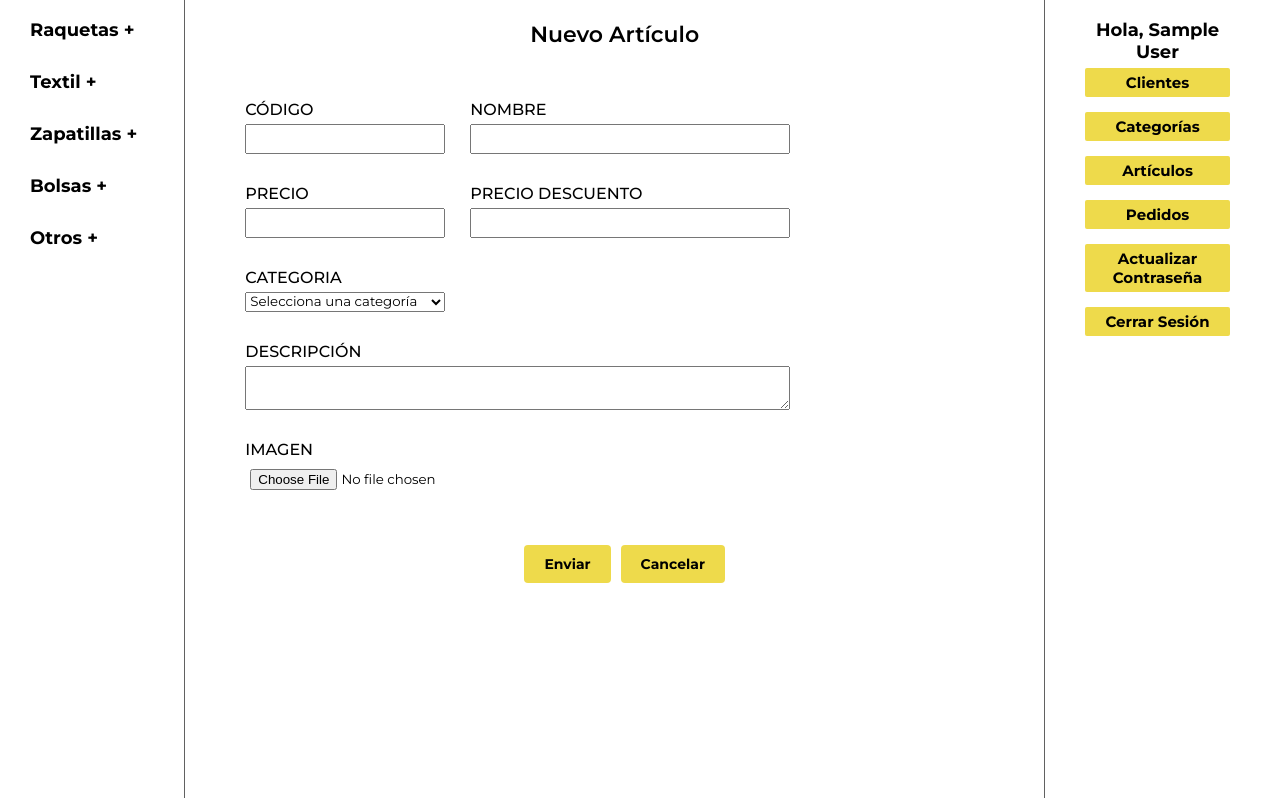
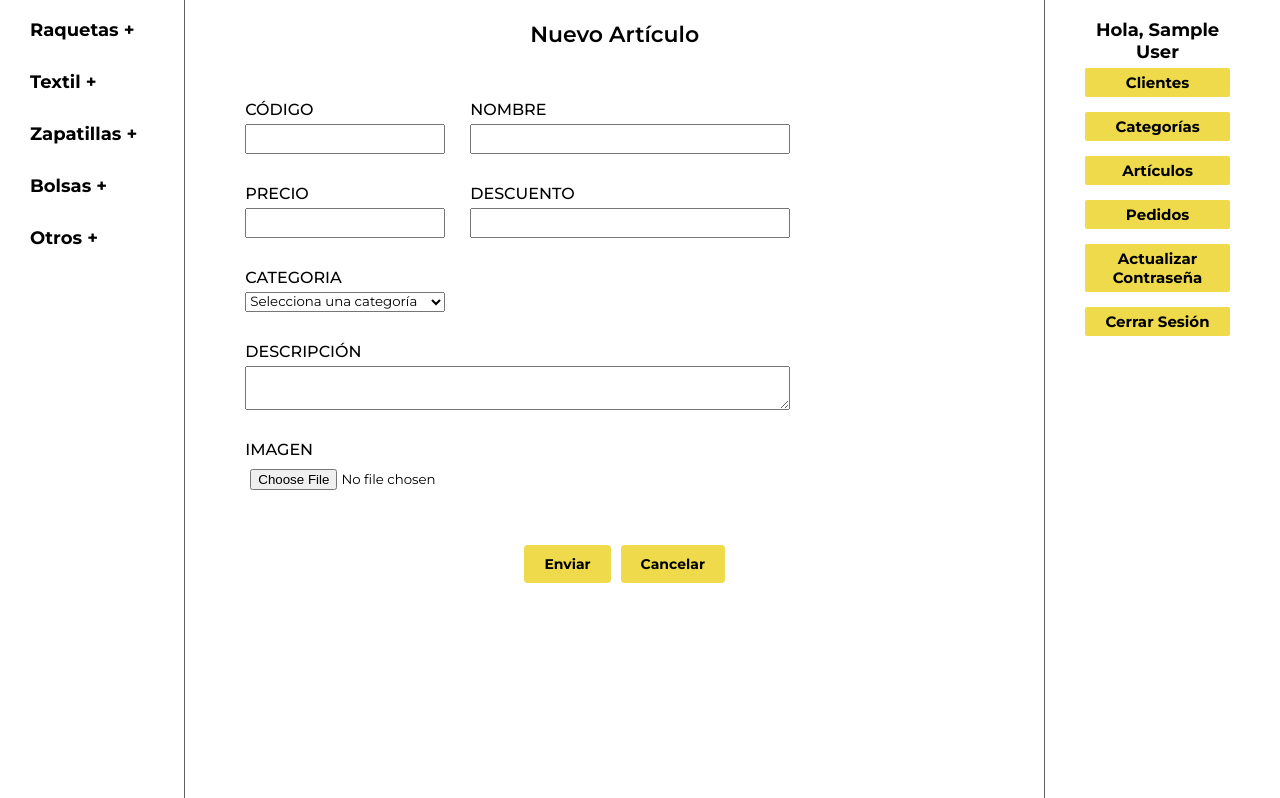
Before and after one commit to jbinade/TiendaTenis, a PHP site: page /nuevoarticulo.php in a window 1280 px wide. Shown: the part 144-942 px from the top of the page. Run offline with PHP 8.4, Linux system fonts and the light colour scheme; the visitor is signed in with stand-in values (Sample User, id 1); data comes from the database, SQL or seed files in the repository.

Commit message:
ultimos cambios

```diff
--- a/nuevoarticulo.php
+++ b/nuevoarticulo.php
@@ -199,7 +199,7 @@ if ($_SERVER["REQUEST_METHOD"] == "POST") {
                                 </div>
 
                                 <div class="apellidos">
-                                    <label for="descuento">Precio Descuento</label>
+                                    <label for="descuento">Descuento</label>
                                     <input class="campo" type="number" name="descuento" id="descuento" value="<?php echo $descuento; ?>">
                                 </div>
                             </div>
@@ -384,7 +384,7 @@ if ($_SERVER["REQUEST_METHOD"] == "POST") {
                         </div>
 
                         <div class="apellidos">
-                            <label for="descuento">Precio Descuento</label>
+                            <label for="descuento">Descuento</label>
                             <input class="campo" type="number" name="descuento" id="descuento">
                         </div>
                     </div>
```
